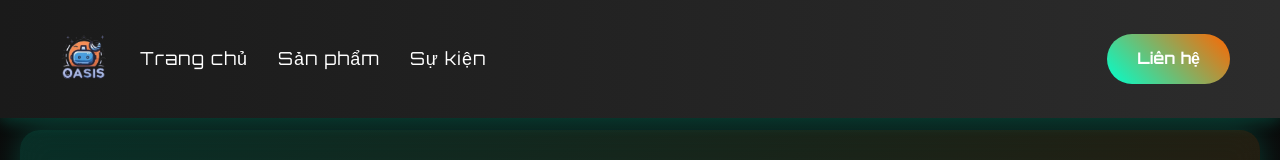
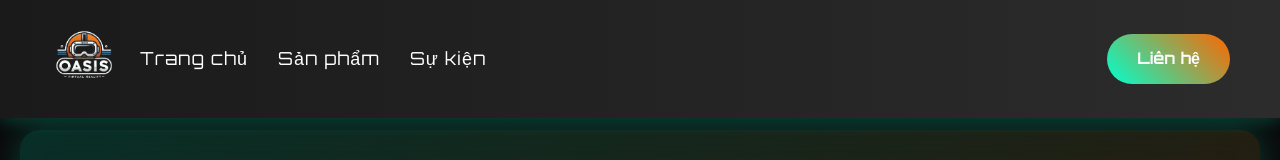
Before and after one commit to shirohakaku1011/shiroapi, a plain HTML site: page code/demo.html in a window 1280 px wide. Shown: the top 160 px of the page. Drawn offline with Linux system fonts and the light colour scheme.

Commit message:
Add files via upload

```diff
--- a/code/demo.html
+++ b/code/demo.html
@@ -568,7 +568,7 @@
 <body>
     <header>
         <div class="logo">
-            <img src="13.png" alt="VR Shop Logo">
+            <img src="logo.png" alt="VR Shop Logo">
         </div>
         <nav>
             <ul>
```
Also changed, not shown: code/14.png (added), code/logo.png (added).
